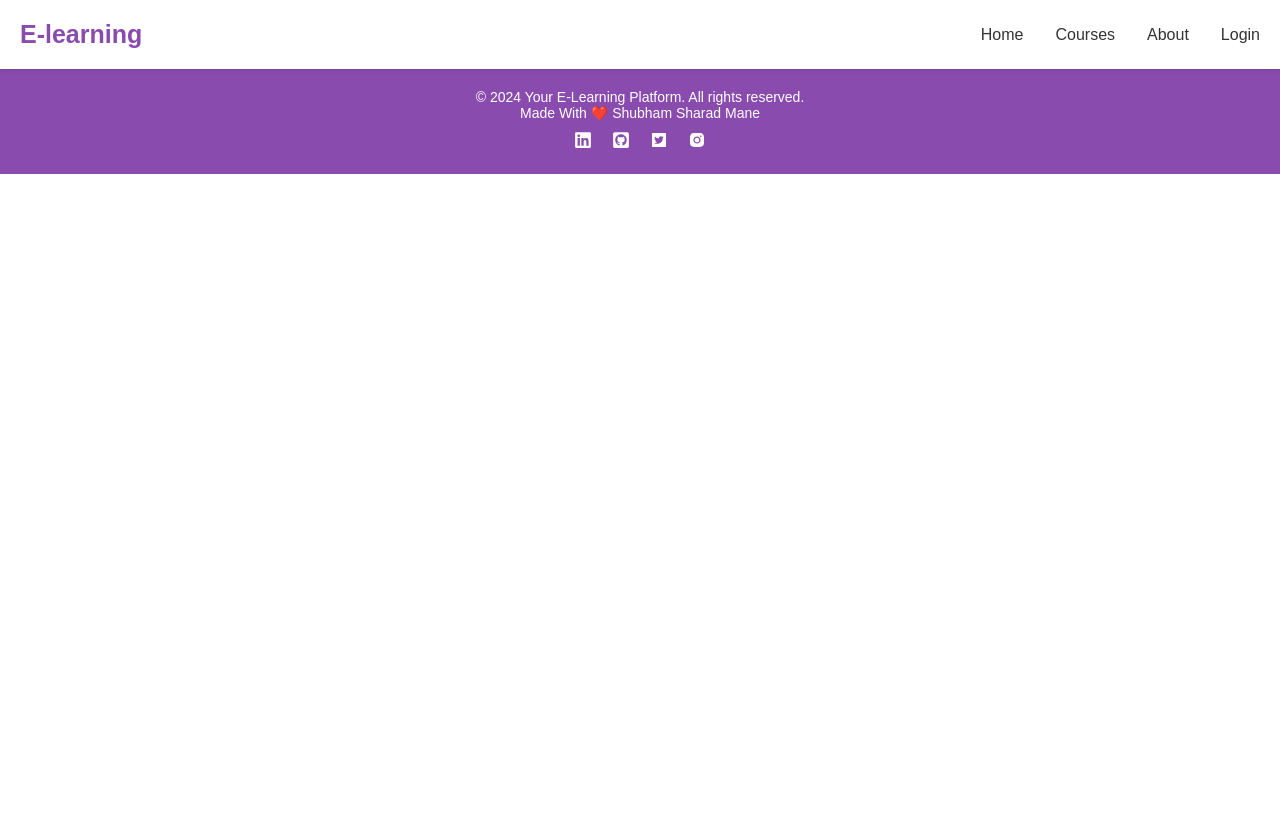
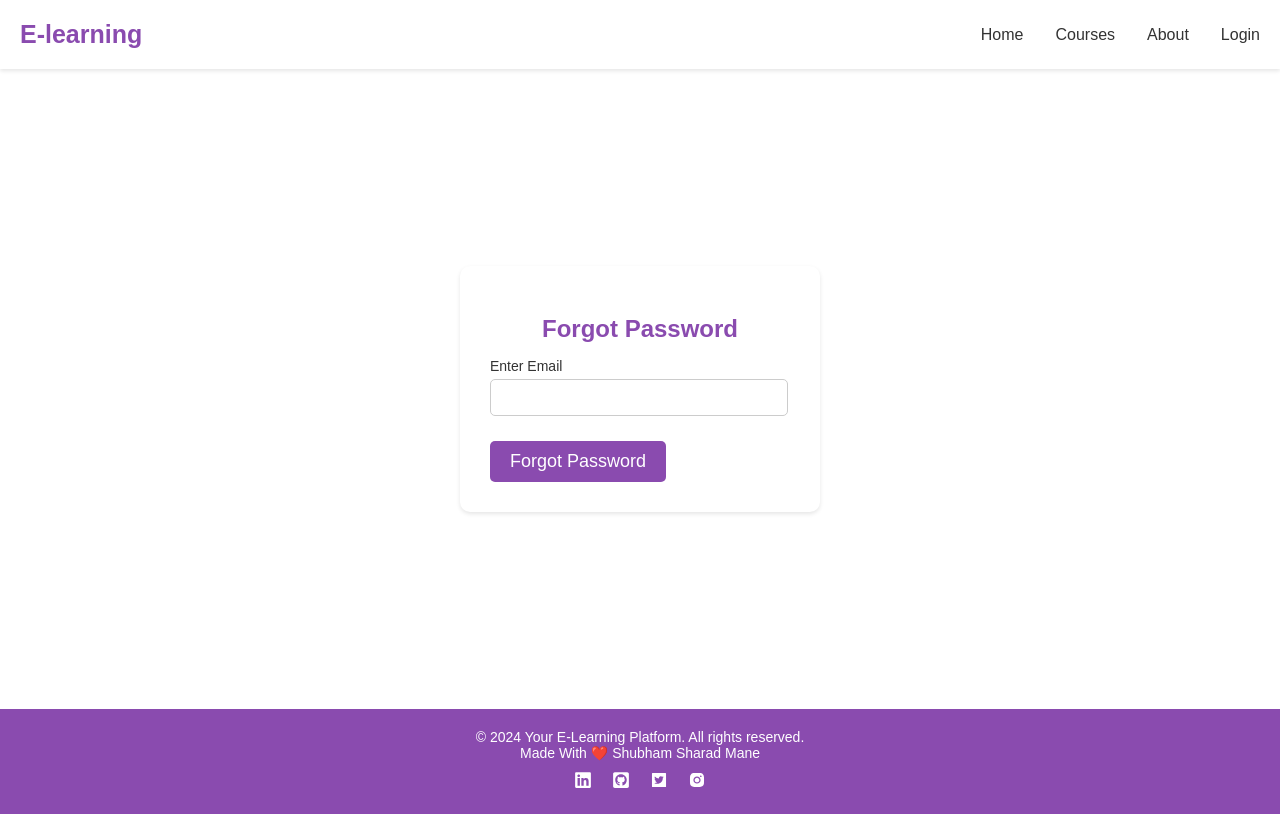
Before and after one commit to Shubham-Sharad-Mane/Learning-Management-System-Frontend, a React (Vite) app: page /forgot in a window 1280 px wide. Built offline with nearby package versions, Linux system fonts and the light colour scheme; no server answers.

Commit message:
adding the forgot password feature

```diff
--- a/package.json
+++ b/package.json
@@ -13,6 +13,7 @@
     "axios": "^1.7.7",
     "react": "^18.3.1",
     "react-dom": "^18.3.1",
+    "react-google-recaptcha": "^3.1.0",
     "react-hot-toast": "^2.4.1",
     "react-icons": "^5.3.0",
     "react-router-dom": "^6.26.2"
--- a/src/App.jsx
+++ b/src/App.jsx
@@ -21,6 +21,8 @@ import Lectures from "./pages/lectures/Lectures"; //import the function for the
 import AdminDashboard from "./admin/dashboard/AdminDashboard"; //import the admin dashboard
 import AdminCourses from "./admin/courses/AdminCourses";
 import AdminUsers from "./admin/users/AdminUsers";
+import ForgotPassword from "./pages/auth/ForgotPassword";
+import ResetPassword from "./pages/auth/ResetPassword";
 const App=()=>{
   const { user,isAuth,loading } = useContext(UserContext); // Directly use useContext to access UserContext
   console.log(user);
@@ -39,6 +41,8 @@ const App=()=>{
       <Route path="/login" element={isAuth?<Home/>:<Login/>}/>
       <Route path="/register" element={isAuth?<Home/>:<Register/>}/>
       <Route path="/verify" element={isAuth?<Home/>:<Verify/>}/>
+      <Route path="/forgot" element={isAuth?<Home/>:<ForgotPassword/>}/>
+      <Route path="/reset-password" element={isAuth?<Home/>:<ResetPassword/>}/>
       <Route path="/course/:id" element={isAuth?<CourseDescription user={user}/>:<Login/>}/>
       <Route path="/payment-success/:id" element={isAuth?<PaymentSuccess user={user}/>:<Login/>}/>
       <Route path="/:id/dashboard" element={isAuth?<Dashboard user={user}/>:<Login/>}/>
--- /dev/null
+++ b/src/pages/auth/ForgotPassword.jsx
@@ -0,0 +1,39 @@
+import React, { useState } from 'react'
+import { useNavigate } from 'react-router-dom';
+import "./auth.css";
+import {server} from "../../main"
+import axios from "axios";
+import toast from 'react-hot-toast';
+export default function ForgotPassword() {
+  const [email ,setEmail]=useState("");
+  const [btnLoading,setBtnLoading]=useState(false);
+  const navigate=useNavigate();
+
+  const handleSubmit=async (e)=>{
+    e.preventDefault();
+    setBtnLoading(true);
+    try{
+
+      const {data}=await axios.post(`${server}/api/user/forgot`,{email});
+      console.log('Response data:', data);
+      toast.success(data.message);
+      navigate("/login");
+      setBtnLoading(false);
+    }catch(error){
+      toast.error(error.response.data.message);
+      setBtnLoading(false);
+    }
+  }
+  return (
+    <div className='auth-page'>
+      <div className="auth-form">
+        <h2>Forgot Password</h2>
+        <form onSubmit={handleSubmit}>
+          <label htmlFor='email'>Enter Email</label>
+          <input type='email' value={email} onChange={(e)=>setEmail(e.target.value)} required />
+          <button  disabled={btnLoading} className='comman-btn'>{btnLoading? "please wait ...": "Forgot Password"}</button>
+        </form>
+      </div>
+    </div>
+  )
+}
--- a/src/pages/auth/Login.jsx
+++ b/src/pages/auth/Login.jsx
@@ -31,10 +31,13 @@ export default function Login(){
                 <label htmlFor="password">password</label>
                 <input type="password" value={password} onChange={(e)=>setPassword(e.target.value)}required />
 
-                <button disabled={btnLoading} className="comman-btn" type="submit">Login {btnLoading? "please wait ..." : "Login"}</button>
+                <button disabled={btnLoading} className="comman-btn" type="submit">{btnLoading? "please wait ..." : "Login"}</button>
             </form>
             <p>
                 Don't Have an Account? <Link to={"/register"}>Register</Link>
+            </p>
+            <p>
+                <Link to={"/forgot"}>Forgot Password ? </Link>
             </p>
         </div>
 
--- /dev/null
+++ b/src/pages/auth/ResetPassword.jsx
@@ -0,0 +1,42 @@
+import React, { useState } from 'react'
+import { useParams } from 'react-router-dom';
+import { useNavigate } from 'react-router-dom';
+import "./auth.css";
+import {server} from "../../main"
+import axios from "axios";
+import toast from 'react-hot-toast';
+
+export default function ResetPassword() {
+    const [password , setPassword]=useState("");
+    const [btnLoading,setBtnLoading]=useState(false);
+    const params=useParams();
+  const navigate=useNavigate();
+
+  const handleSubmit=async (e)=>{
+    e.preventDefault();
+    setBtnLoading(true);
+    try{
+
+      const {data}=await axios.post(`${server}/api/user/reset?token=${params.token}`,{password});
+
+      toast.success(data.message);
+      navigate("/login");
+      setBtnLoading(false);
+    }catch(error){
+      toast.error(error.response.data.message);
+      setBtnLoading(false);
+    }
+  }
+  return (
+    <div className='auth-page'>
+      <div className="auth-form">
+        <h2>Reset Password</h2>
+        <form onSubmit={handleSubmit}>
+          <label htmlFor='password'>Enter Password</label>
+          <input type='password' value={password} onChange={(e)=>setPassword(e.target.value)} required />
+          <button  disabled={btnLoading} className='comman-btn'>{btnLoading? "please wait ...": "Set Password"}</button>
+        </form>
+      </div>
+    </div>
+  )
+}
--- a/src/pages/auth/Verify.jsx
+++ b/src/pages/auth/Verify.jsx
@@ -2,9 +2,10 @@ import React, { useContext, useState } from "react";
 import "./auth.css";
 import { Link, useNavigate } from "react-router-dom";
 import { UserContext } from "../../context/UserContext";
+import ReCAPTCHA from "react-google-recaptcha";
 export default function Verify(){
     const [otp,setOtp]=useState("");//create the use state for the otp and pass empty sting firstofall
-
+    const [show,setShow]=useState(false);
     // const {btnLoading , VerifyOtp}= useContext(UserContext);
     // const navigate=useNavigate();
 
@@ -16,6 +17,11 @@ export default function Verify(){
 
     const { btnLoading, verifyOtp } = useContext(UserContext); // Destructure context values
     const navigate = useNavigate();
+
+    function onChange(value) {
+        console.log("Captcha value:", value);
+        setShow(true);
+      }
 
     const submitHandeler = async (e) => {
         e.preventDefault();
@@ -46,7 +52,8 @@ export default function Verify(){
                     <label htmlFor="otp">Otp</label>
                     <input type="number" value={otp} onChange={(e)=>setOtp(e.target.value)} required />
                     {error && <p className="error-message">{error}</p>} {/* Show error message if exists */}
-                    <button disabled={btnLoading} type="submit" className="comman-btn">{btnLoading?"Please Wait...":"Verify"}</button>
+                    <ReCAPTCHA sitekey="6LeIxAcTAAAAAJcZVRqyHh71UMIEGNQ_MXjiZKhI" onChange={onChange}/>
+                    { show && (<button disabled={btnLoading} type="submit" className="comman-btn">{btnLoading?"Please Wait...":"Verify"}</button>)}
                 </form>
                 <p>
                     Go to <Link to="/login">Login</Link> page
```
Also changed, not shown: 1 other file (tests, documents, lock files or other folders).
